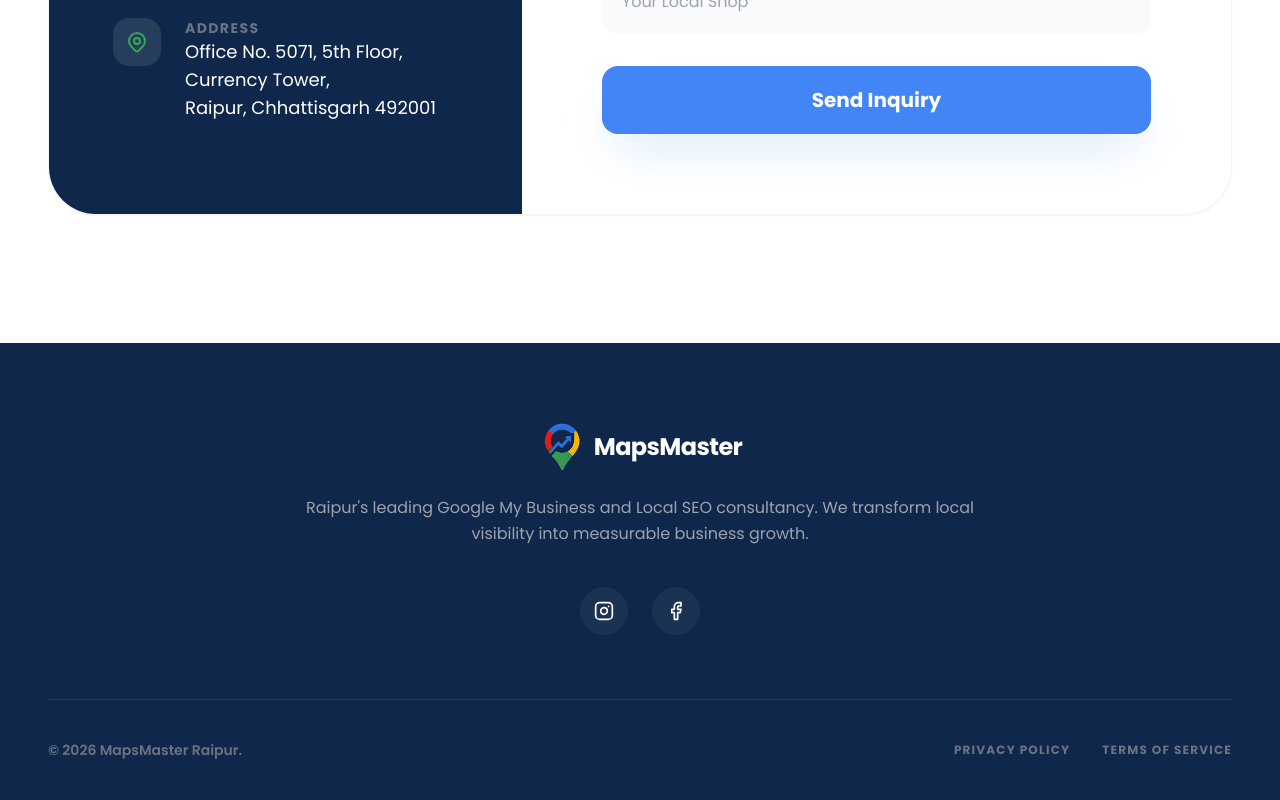
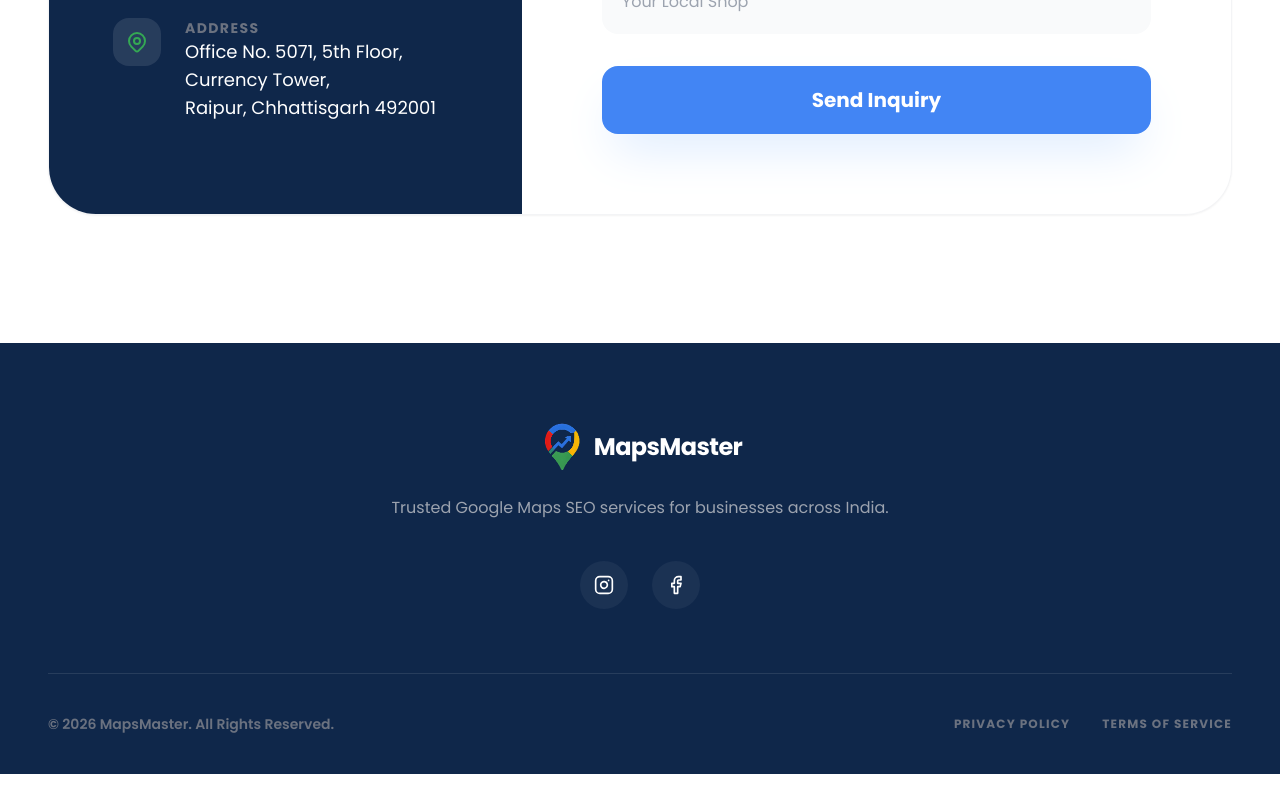
Before and after one commit to nishan1805/Mapsmaster, a React (Vite) app: page / in a window 1280 px wide. Shown: the part 4902-5702 px from the top of the page. After the commit the page ends 5676 px from the top, so only its background shows below. Built offline with nearby package versions, Linux system fonts and the light colour scheme.

Commit message:
Update Footer.tsx

```diff
--- a/components/Footer.tsx
+++ b/components/Footer.tsx
@@ -18,7 +18,7 @@ const Footer: React.FC = () => {
       </div>
 
           <p className="text-gray-400 text-base mb-10 leading-relaxed font-normal">
-            Raipur's leading Google My Business and Local SEO consultancy. We transform local visibility into measurable business growth.
+            Trusted Google Maps SEO services for businesses across India.
           </p>
 
           <div className="flex gap-6">
@@ -35,7 +35,7 @@ const Footer: React.FC = () => {
 
         <div className="flex flex-col md:flex-row justify-between items-center w-full gap-6">
           <p className="text-gray-500 text-sm font-semibold">
-            © {new Date().getFullYear()} MapsMaster Raipur.
+            © {new Date().getFullYear()} MapsMaster. All Rights Reserved.
           </p>
           <div className="flex gap-8">
             <a href="#" className="text-gray-500 hover:text-white text-xs uppercase tracking-widest font-bold transition-all">Privacy Policy</a>
```
